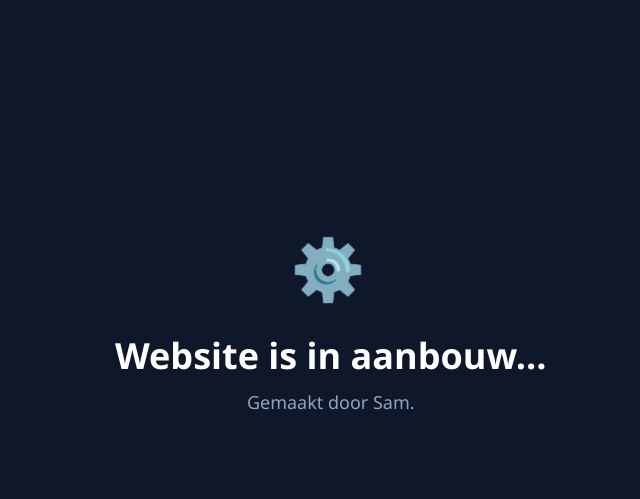
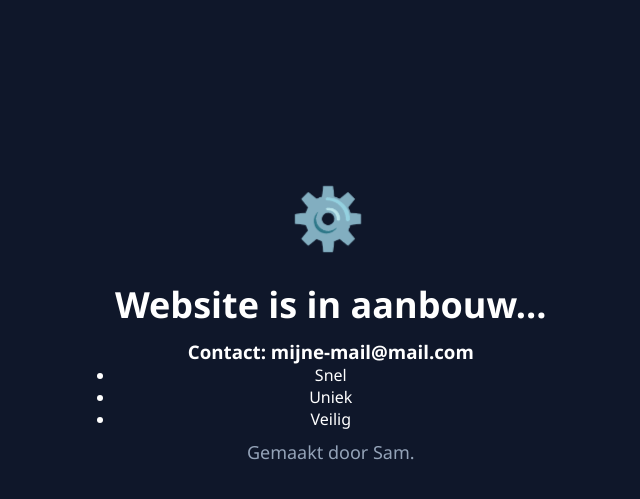
Before and after one commit to Sammoook/my-website, a plain HTML site: page index.html in a window 1280 px wide. Shown: the part 79-578 px from the top of the page, without its empty margins (309-949 px from the left). Drawn offline with Linux system fonts and the light colour scheme.

Commit message:
Update index.html

```diff
--- a/index.html
+++ b/index.html
@@ -9,7 +9,18 @@
     <div class="wip-container">
         <div class="gear">⚙️</div>
         <h1>Website is in aanbouw...</h1>
+        <h3>Contact: mijne-mail@mail.com</h3>
+
+
+        <ul>
+  <li>Snel</li>
+  <li>Uniek</li>
+  <li>Veilig</li>
+</ul>
+
         <p class="hint">Gemaakt door Sam.</p>
+
+
     </div>
 
 
```
